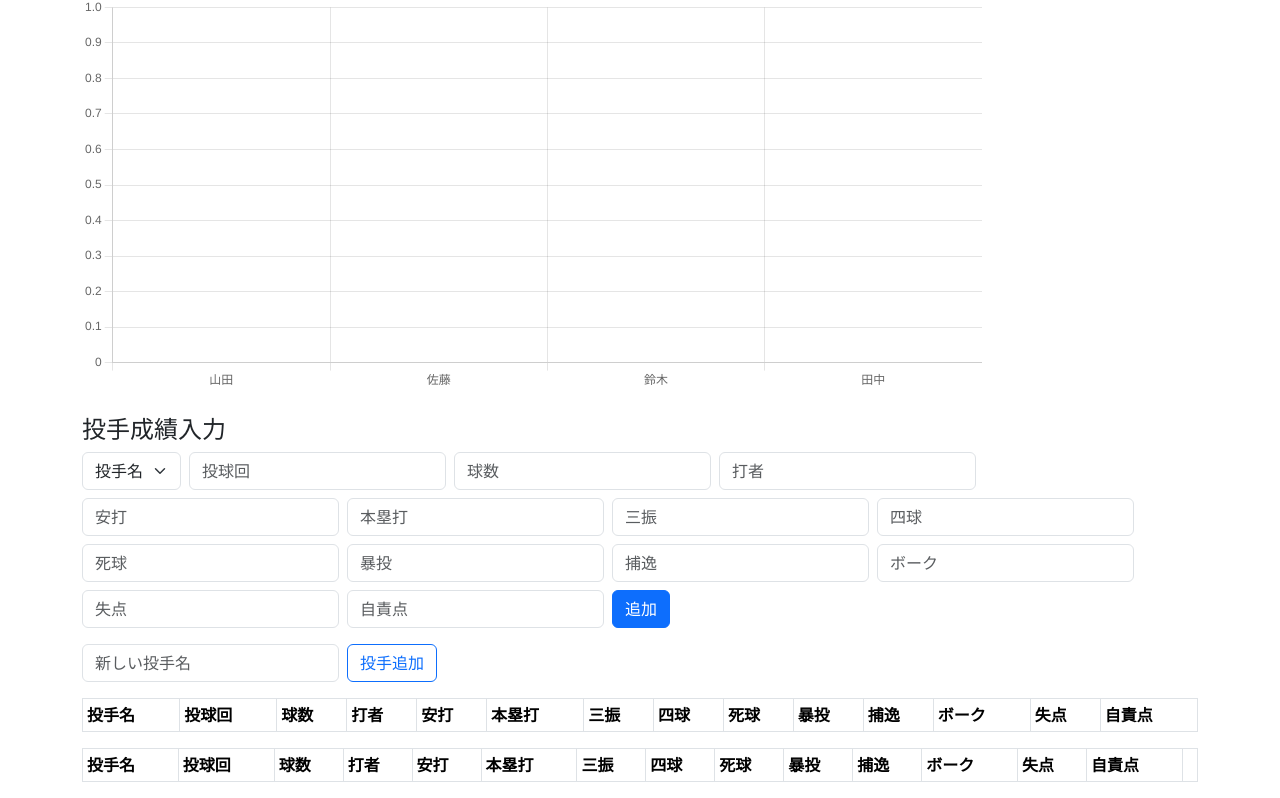
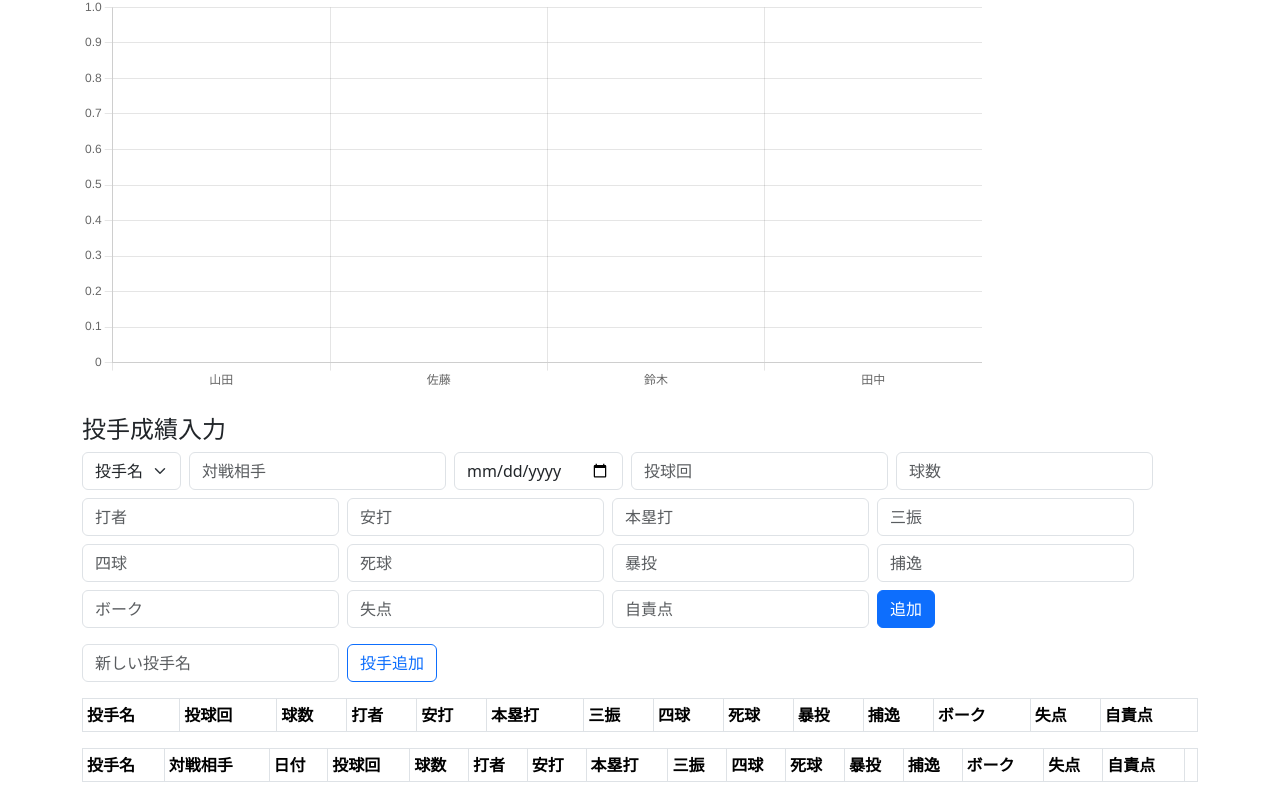
Before and after one commit to barca14-yume/-, a React (Create React App) app: page / in a window 1280 px wide. Shown: the part 1093-1891 px from the top of the page. Built offline with nearby package versions, Linux system fonts and the light colour scheme.

Commit message:
投手成績入力フォームに対戦相手・日付欄を追加し、履歴テーブルにも反映。JSX構文エラー修正

```diff
--- a/src/App.js
+++ b/src/App.js
@@ -114,7 +114,7 @@ function calcStats(records) {
 
 // 投手成績用初期データ
 const initialPitcherForm = {
-  pitcher: '', innings: '', pitches: '', batters: '', hits: '', hr: '', so: '', bb: '', hbp: '', wp: '', pb: '', bk: '', runs: '', er: ''
+  pitcher: '', opponent: '', date: '', innings: '', pitches: '', batters: '', hits: '', hr: '', so: '', bb: '', hbp: '', wp: '', pb: '', bk: '', runs: '', er: ''
 };
 
 function calcPitcherStats(records) {
@@ -812,11 +812,13 @@ function App() {
         <div className="col-auto">
           <select className="form-select" name="pitcher" value={pitcherForm.pitcher} onChange={handlePitcherFormChange} required>
             <option value="">投手名</option>
-            {pitchers.map((p) => (
+            {players.map((p) => (
               <option key={p} value={p}>{p}</option>
             ))}
           </select>
         </div>
+        <div className="col-auto"><input className="form-control" name="opponent" type="text" placeholder="対戦相手" value={pitcherForm.opponent} onChange={handlePitcherFormChange} required /></div>
+        <div className="col-auto"><input className="form-control" name="date" type="date" placeholder="日付" value={pitcherForm.date} onChange={handlePitcherFormChange} required /></div>
         <div className="col-auto"><input className="form-control" name="innings" type="number" min="0" step="0.1" placeholder="投球回" value={pitcherForm.innings} onChange={handlePitcherFormChange} required /></div>
         <div className="col-auto"><input className="form-control" name="pitches" type="number" min="0" placeholder="球数" value={pitcherForm.pitches} onChange={handlePitcherFormChange} required /></div>
         <div className="col-auto"><input className="form-control" name="batters" type="number" min="0" placeholder="打者" value={pitcherForm.batters} onChange={handlePitcherFormChange} required /></div>
@@ -872,13 +874,15 @@ function App() {
         <table className="table table-bordered table-sm">
           <thead>
             <tr>
-              <th>投手名</th><th>投球回</th><th>球数</th><th>打者</th><th>安打</th><th>本塁打</th><th>三振</th><th>四球</th><th>死球</th><th>暴投</th><th>捕逸</th><th>ボーク</th><th>失点</th><th>自責点</th><th></th>
+              <th>投手名</th><th>対戦相手</th><th>日付</th><th>投球回</th><th>球数</th><th>打者</th><th>安打</th><th>本塁打</th><th>三振</th><th>四球</th><th>死球</th><th>暴投</th><th>捕逸</th><th>ボーク</th><th>失点</th><th>自責点</th><th></th>
             </tr>
           </thead>
           <tbody>
             {pitcherRecords.map((rec, i) => (
               <tr key={i}>
                 <td>{rec.pitcher}</td>
+                <td>{rec.opponent}</td>
+                <td>{rec.date}</td>
                 <td>{rec.innings}</td>
                 <td>{rec.pitches}</td>
                 <td>{rec.batters}</td>
```
